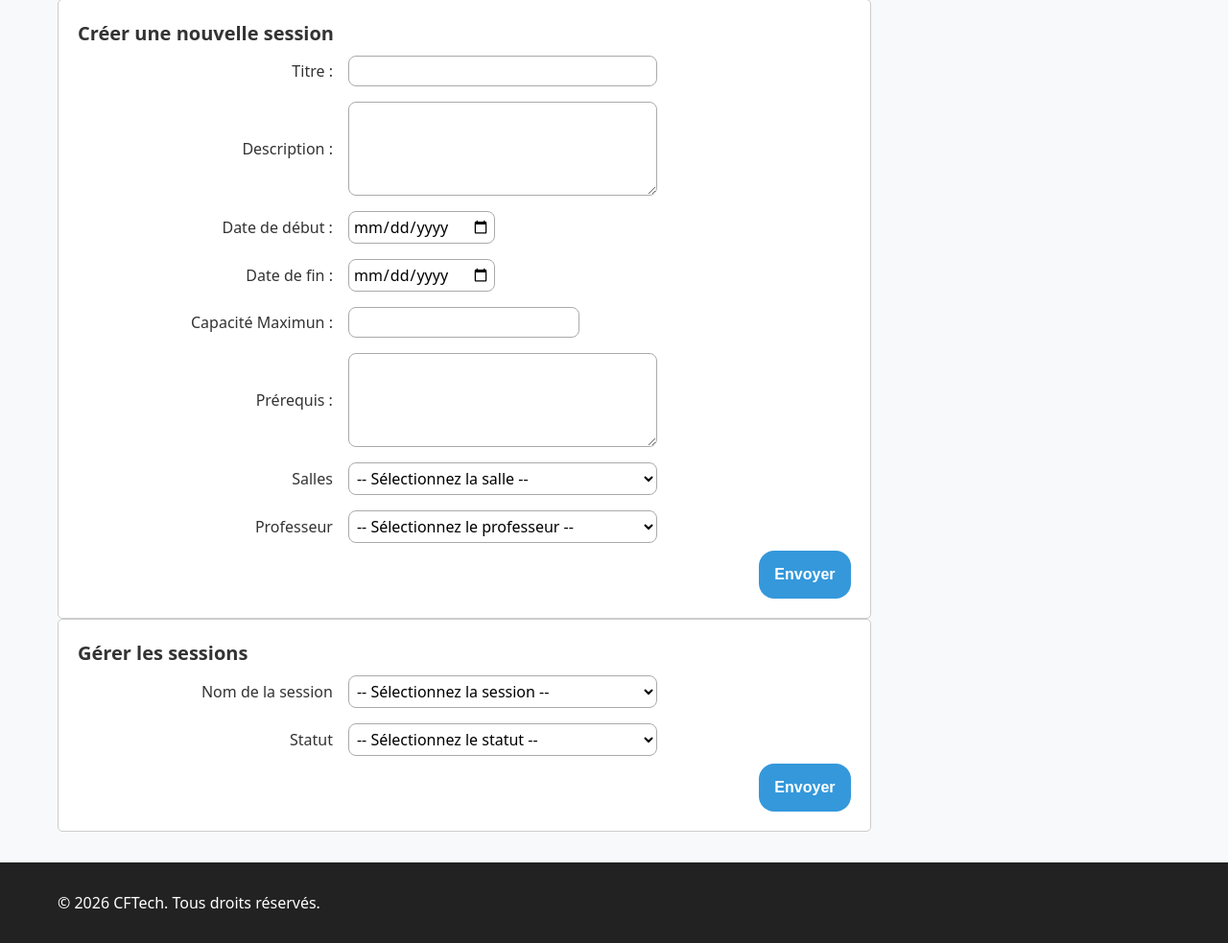
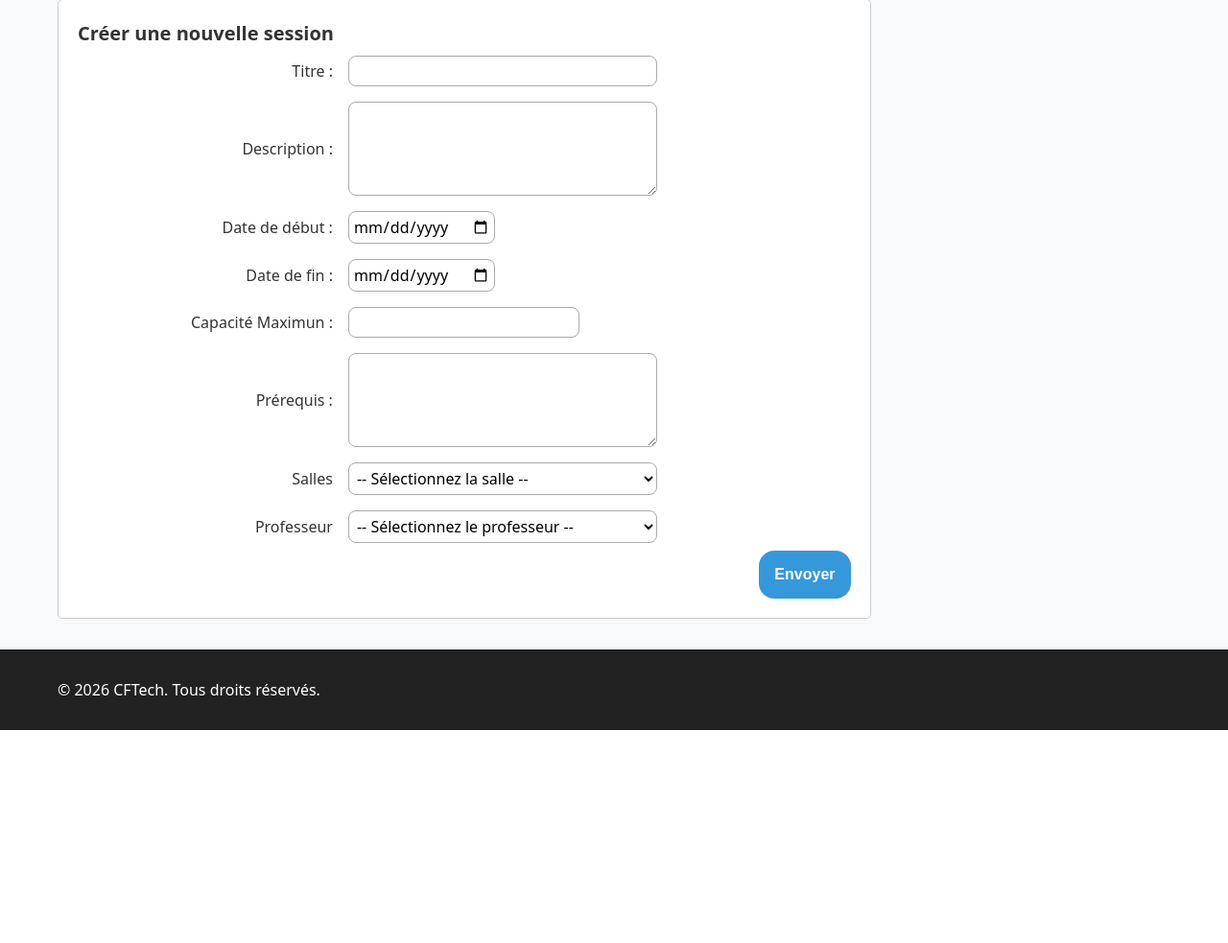
Before and after one commit to Fodba/brief_SQL, a Flask app: page /session in a window 1280 px wide. Shown: the part 248-1231 px from the top of the page at 96% size. After the commit the page ends 1009 px from the top, so only its background shows below. Run offline with Flask 3, Linux system fonts and the light colour scheme.

Commit message:
correct syntax

```diff
--- a/app/app.py
+++ b/app/app.py
@@ -306,7 +306,7 @@ def add_session():
             }
             validate = pydantic_session.Session(**data)
             new_session = Session(**validate.model_dump())
-            classroom = db.query(Classroom).filter(Classroom.id == new_session.id_1).first()
+            classroom = db.session.query(Classroom).filter(Classroom.id == new_session.id_1).first()
             if not classroom:
                 raise ValueError("La salle n'existe pas")
             if not classroom.is_active:
@@ -314,7 +314,7 @@ def add_session():
             if classroom.capacity < new_session.max_capacity:
                 raise ValueError("Il n'y a pas assez de place dans la salle de classe.")
 
-            classroom_conflit = db.query(Session).filter(
+            classroom_conflit = db.session.query(Session).filter(
                 Session.id_1==new_session.id_1,
                 Session.start_date<=new_session.end_date,
                 Session.end_date>=new_session.start_date
@@ -323,7 +323,7 @@ def add_session():
             if classroom_conflit:
                 raise ValueError("La salle est déjà réservé entre ces dates")
 
-            teacher_conflit = db.query(Session).filter(
+            teacher_conflit = db.session.query(Session).filter(
                 Session.id_2==new_session.id_2,
                 Session.start_date<=new_session.end_date,
                 Session.end_date>=new_session.start_date
@@ -378,17 +378,17 @@ def add_registration():
         validate = pydandic_registration.Registration(**data)
         new_registration = Registration(**validate.model_dump())
 
-        session = db.query(Session).filter(Session.id == new_registration.id_2).first()
+        session = db.session.query(Session).filter(Session.id == new_registration.id_2).first()
         if not session:
             raise ValueError("La session n'existe pas.")
         if session.status!="OUVERT":
             raise ValueError("La session n'est pas ouverte.")
-        count=db.query(Registration).filter(Registration.id_2==new_registration.id_2).count()
+        count=db.session.query(Registration).filter(Registration.id_2==new_registration.id_2).count()
         if count>=session.max_capacity:
             raise ValueError("Plus de place dans la session.")
 
         conflit = (
-            db.query(Registration).join(Session, Registration.id_2 == Session.id) # Jointure pour accéder aux dates de la session
+            db.session.query(Registration).join(Session, Registration.id_2 == Session.id) # Jointure pour accéder aux dates de la session
             .filter(
                 Registration.id_1 == new_registration.id_1,
                 Session.start_date<=session.end_date,
--- a/app/static/css/style.css
+++ b/app/static/css/style.css
@@ -280,6 +280,7 @@ h2{font-size:1.25rem}
 .alert-flash{
     padding: 1rem;
     border: 1px solid #ccc;
+    background-color: #FFF;
     border-radius: .25rem;
     margin-bottom: 1rem;
     position: relative;
--- a/app/templates/session.html
+++ b/app/templates/session.html
@@ -67,7 +67,7 @@
         </form>
     </div>
 
-    <div id="manage-form" class="form-content active">
+    <div id="manage-form" class="form-content">
         <h2>Gérer les sessions</h2>
         <form action="/session" method="POST">
              <p>
```
